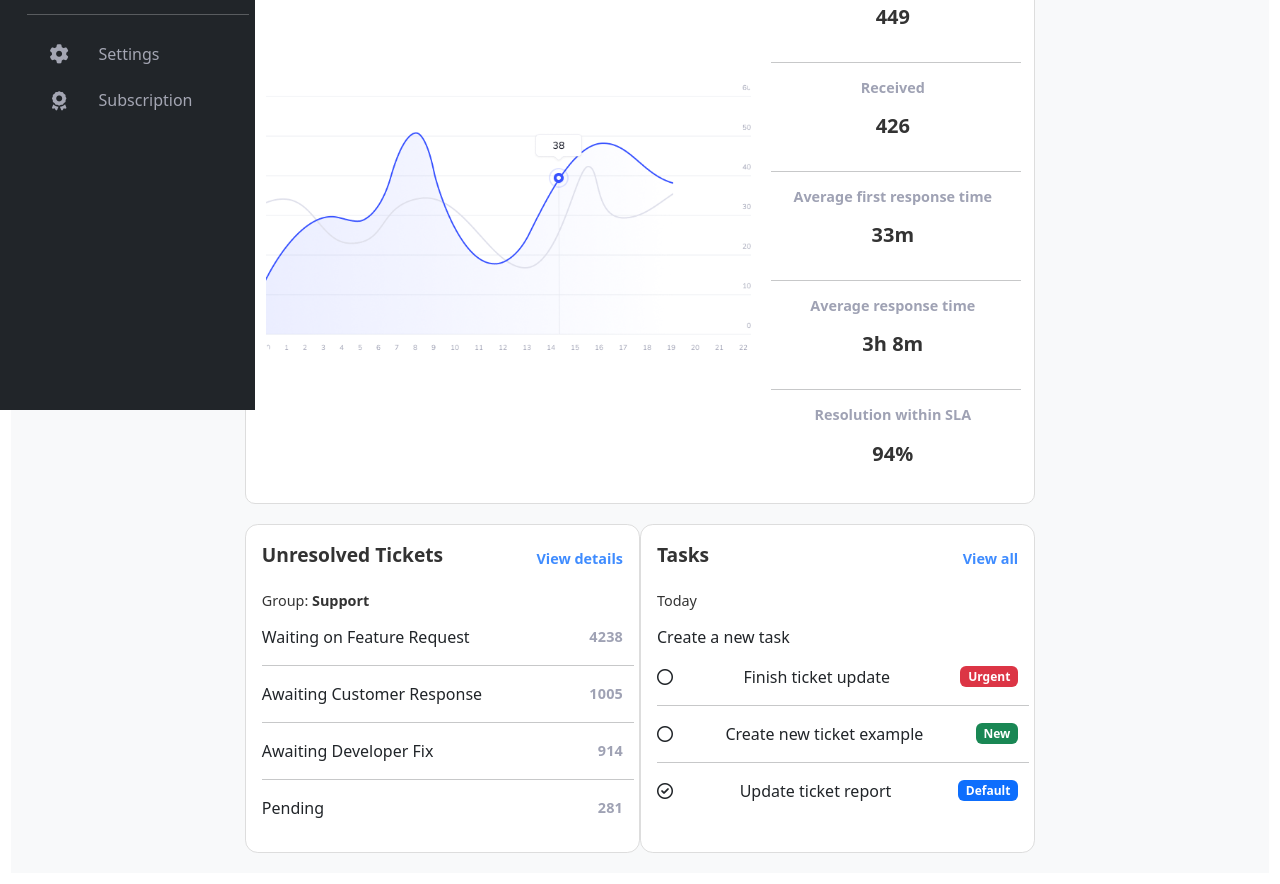
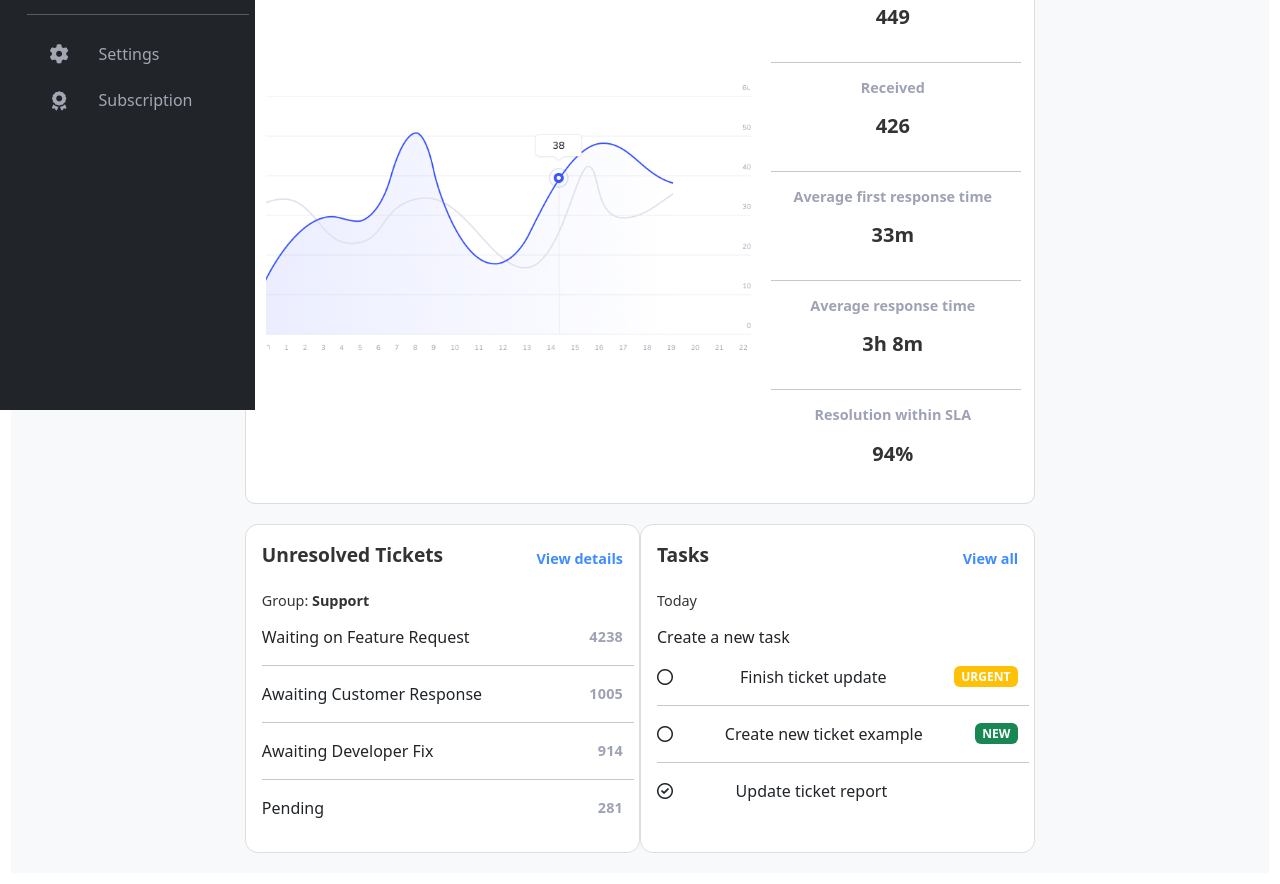
Before and after one commit to morovie/frontend-framework, a website: page public/index.html in a window 1280 px wide. Shown: the part 390-1274 px from the top of the page. Drawn offline with nearby package versions, Linux system fonts and the light colour scheme.

Commit message:
Update index.html

```diff
--- a/public/index.html
+++ b/public/index.html
@@ -186,12 +186,12 @@
           </header>
           <p class="group-info">Today</p>
           <p> Create a new task</p>
-          <ul>
-            <li><i class="fa-regular fa-circle"></i>Finish ticket update <span class="badge bg-danger">Urgent</span></li>
+          <ul id="taskItems">
+            <li><i class="fa-regular fa-circle"></i>Finish ticket update <span class="badge bg-warning">URGENT</span></li>
             <hr>
-            <li><i class="fa-regular fa-circle"></i>Create new ticket example <span class="badge bg-success">New</span></li>
+            <li><i class="fa-regular fa-circle"></i>Create new ticket example <span class="badge bg-success">NEW</span></li>
             <hr>
-            <li> <i class="fa-regular fa-circle-check"></i>Update ticket report <span class="badge bg-primary">Default</span></li>
+            <li> <i class="fa-regular fa-circle-check"></i>Update ticket report <span class="badge">DEFAULT</span></li>
           </ul>
         </section>
       </section>
```
